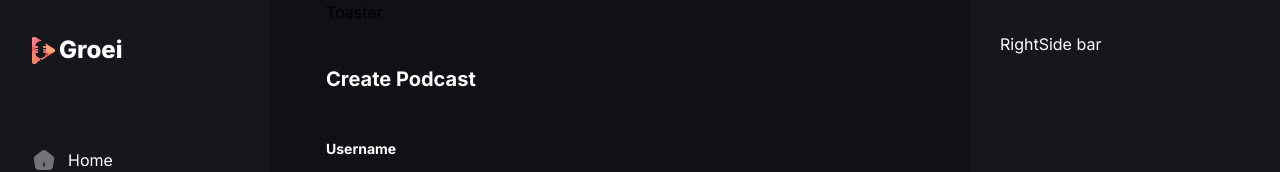
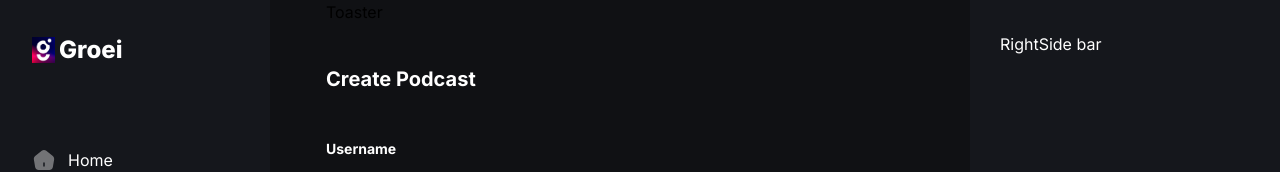
Before and after one commit to Atharvagupta12/groei, a Next.js app: page /create-podcast in a window 1280 px wide. Shown: the top 172 px of the page. Built offline with nearby package versions, Linux system fonts and the light colour scheme; no server answers.

Commit message:
groei logo changed

```diff
--- a/src/app/layout.tsx
+++ b/src/app/layout.tsx
@@ -10,7 +10,7 @@ export const metadata: Metadata = {
   title: "Groei",
   description: "Generate your own Podcasts",
   icons: {
-    icon: "icons/logo.svg",
+    icon: "icons/Logo.jpeg",
   },
 };
 
--- a/src/components/ui/LeftSidebar.tsx
+++ b/src/components/ui/LeftSidebar.tsx
@@ -19,7 +19,7 @@ const LeftSidebar = () => {
           href="/"
           className="flex items-center pb-10 max-lg:justify-center cursor-pointer gap-1 "
         >
-          <Image src="/icons/logo.svg" alt="logo" width={23} height={23} />
+          <Image src="/icons/Logo.jpeg" alt="logo" width={23} height={23} />
           <h1 className="text-24 font-extrabold text-white max:lg:hidden">
             Groei
           </h1>
```
Also changed, not shown: public/icons/Logo.jpeg (added).
